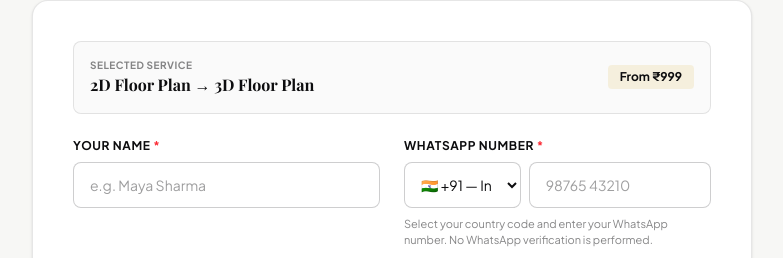
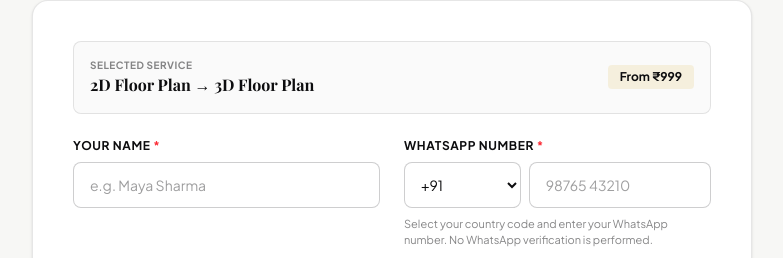
Before and after one commit to praveenaiguru-ux/AP-Visual-House, a React (Vite) app: page /services/3d-architectural-visualization/2d-floor-plan-to-3d-floor-plan in a window 1280 px wide. Shown: the part 6043-6301 px from the top of the page, without its empty margins (248-1031 px from the left). Built offline with nearby package versions, Linux system fonts and the light colour scheme; a web font is replaced by a local one.

Commit message:
fix(ui): show WhatsApp calling code only

```diff
--- a/src/components/service-detail/ServiceProjectRequest.tsx
+++ b/src/components/service-detail/ServiceProjectRequest.tsx
@@ -757,7 +757,7 @@ export default function ServiceProjectRequest({
                     >
                       {COUNTRY_CODES.map((country) => (
                         <option key={country.code} value={country.code}>
-                          {country.flag} {country.code} — {country.country}
+                          {country.code}
                         </option>
                       ))}
                     </select>
```
